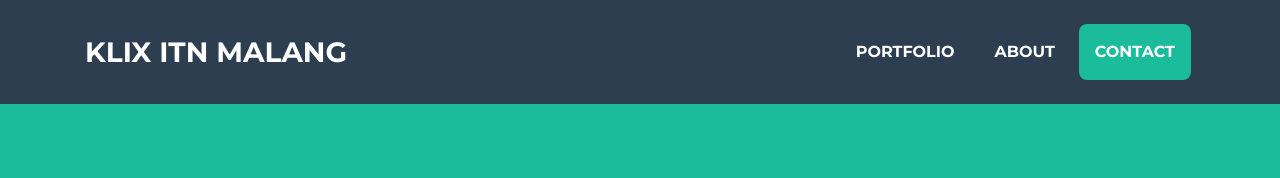
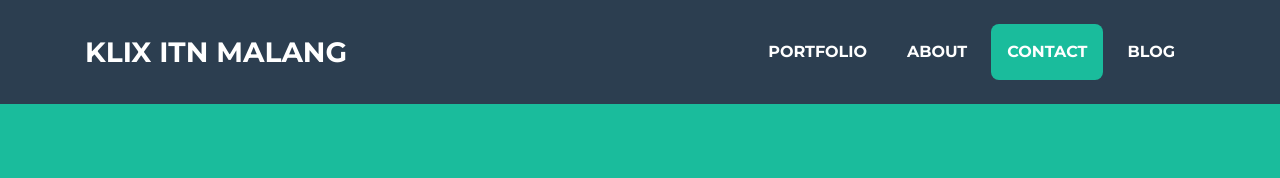
Before and after one commit to klixitn/klixitn.github.io, a website with bundled scripts: page index.html in a window 1280 px wide. Shown: the top 178 px of the page. Built offline with nearby package versions, Linux system fonts and the light colour scheme; files whose address does not match are found by name.

Commit message:
add navbar item Blog

```diff
--- a/index.html
+++ b/index.html
@@ -43,6 +43,9 @@
           </li>
           <li class="nav-item mx-0 mx-lg-1">
             <a class="nav-link py-3 px-0 px-lg-3 rounded js-scroll-trigger" href="#contact">Contact</a>
+          </li>
+          <li class="nav-item mx-0 mx-lg-1">
+            <a class="nav-link py-3 px-0 px-lg-3 rounded js-scroll-trigger" href="#">Blog</a>
           </li>
         </ul>
       </div>
```
